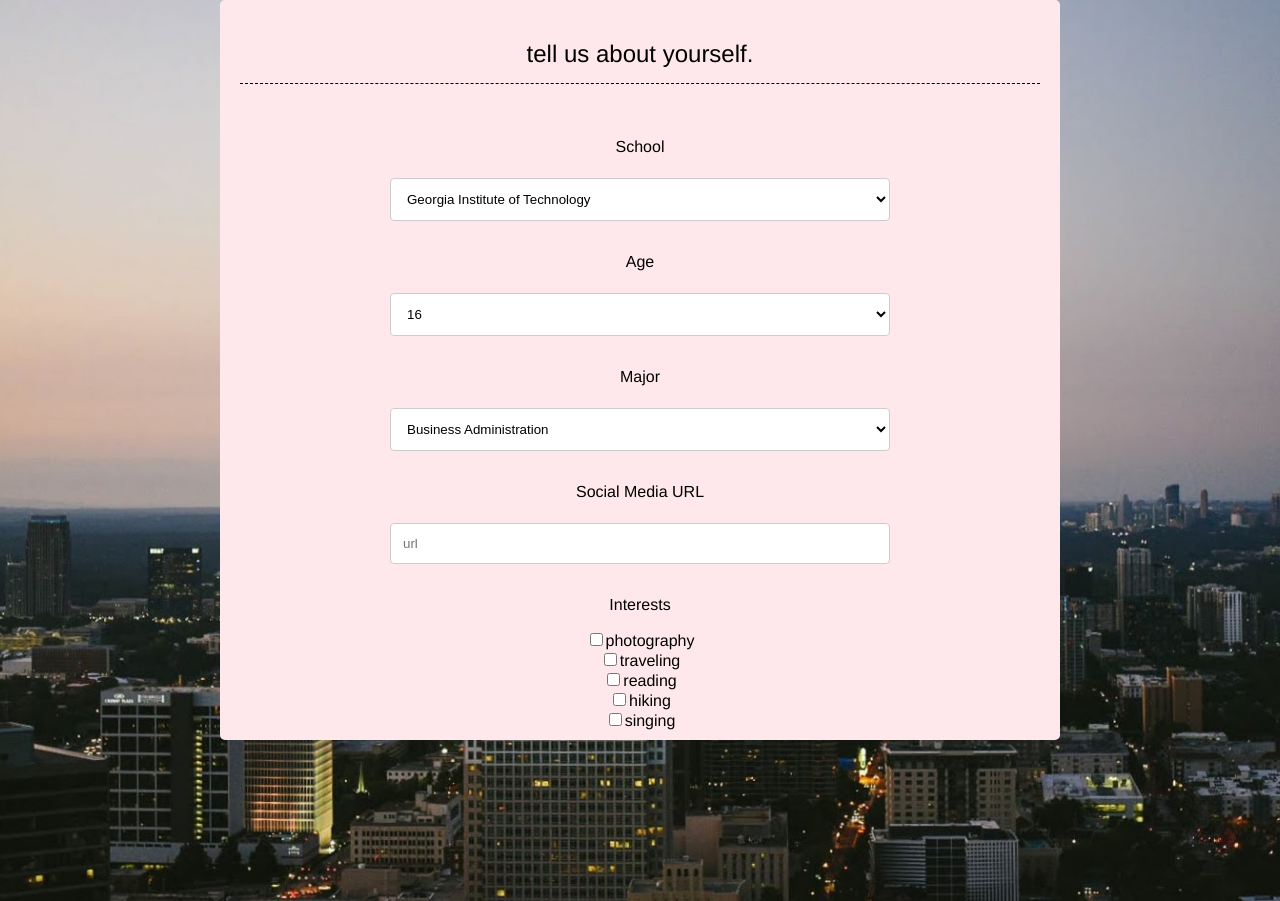
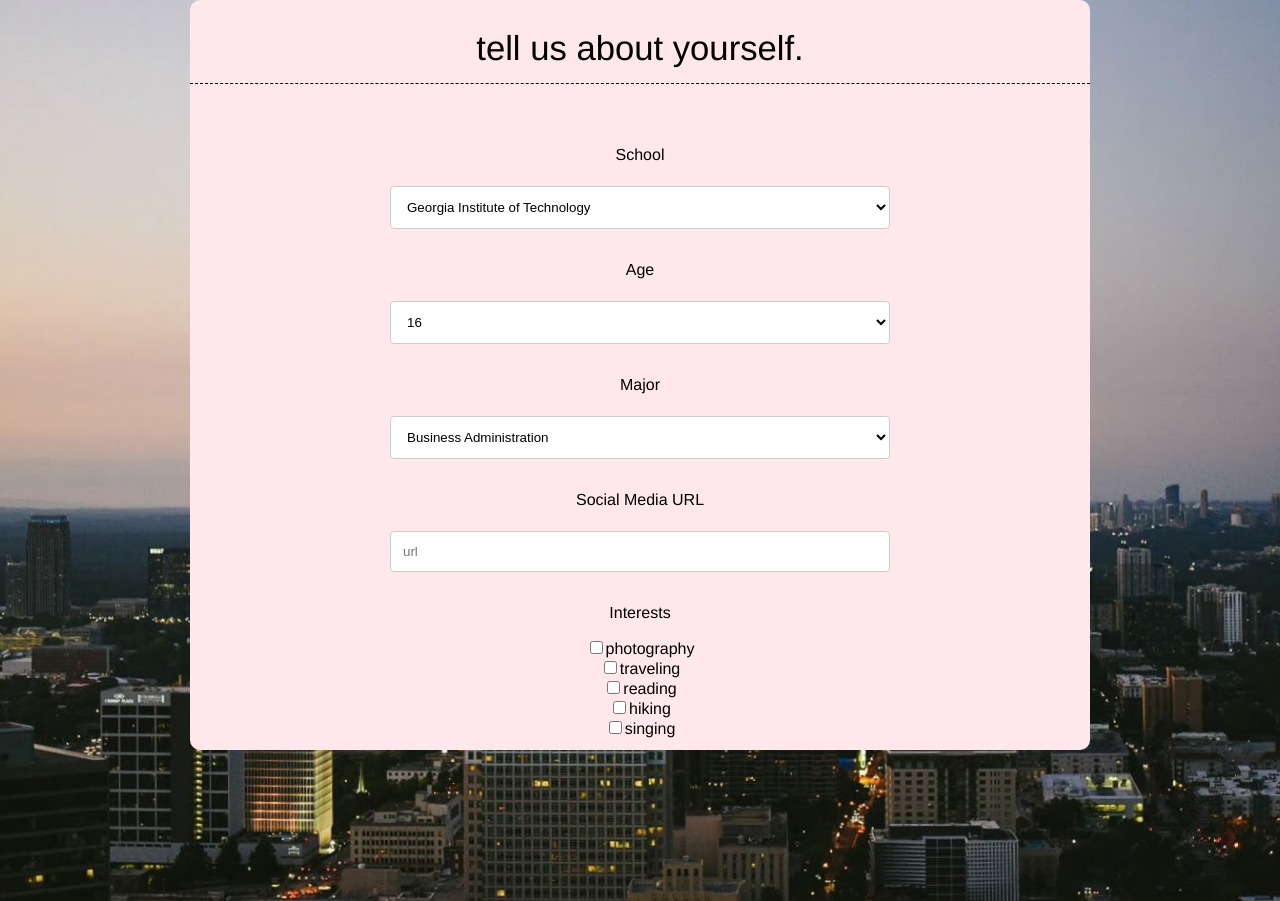
Before and after one commit to vlop11/Connecting-People, a Python web app: template templates/form-and-profile-page.html in a window 1280 px wide. Shown: the part 88-989 px from the top of the page. Run offline with Jinja, Linux system fonts and the light colour scheme; the template is opened without the code that fills it, so the values that code supplies are empty.

Commit message:
styling stuff
made the login and form page look neater

```diff
--- a/styles/form-and-profile.css
+++ b/styles/form-and-profile.css
@@ -26,6 +26,7 @@
   padding-bottom: 15px;
   border-bottom-style: dashed;
   border-width: thin;
+  font-size: 26pt;
 }
 
 h3 {
@@ -44,13 +45,12 @@ select {
   cursor: pointer;
 }
 .container {
-    border-radius: 5px;
+    border-radius: 10px;
     background-color: #ffe8eb;
-    padding: 20px;
     /* display: flex;
-    justify-content: center; */
-    width: 800px;
-    height: 700px;
+    vertical-align: middle; */
+    width: 900px;
+    height: 750px;
     margin: auto;
     overflow-y: scroll;
     text-align: center;
@@ -69,6 +69,11 @@ input[type=submit] {
 input[type=submit]:hover {
     background-color: #99bfb3;
 }
+
+.options {
+  font-size: 10pt;
+}
+
 input[type=text], select, textarea {
     width: 500px;; /* Full width */
     padding: 12px; /* Some padding */
--- a/styles/start.css
+++ b/styles/start.css
@@ -30,14 +30,14 @@
   justify-content: center;
 } */
 
-.navbutton {
+/* .navbutton {
   padding-top: 15px;
   font-size: 14pt;
   color: black;
   font-family: helvetica;
   font-weight: lighter;
   padding: 14px 17px;
-}
+} */
 
 #outer-box {
   max-width: 400px;
@@ -47,7 +47,7 @@
   margin: auto;
   display: flex;
   align-items: center;
-  background-color: #ffffff52;
+  background-color: #ffffff85;
   justify-content: space-between;
 }
 
--- a/templates/form-and-profile-page.html
+++ b/templates/form-and-profile-page.html
@@ -18,7 +18,7 @@
       <h2 id="forms_header"> tell us about yourself.</h2><br>
       <form method="post">
         <h3 id="school-title">School</h3>
-        <select name="schools">
+        <select class="options" name="schools">
           <option value="Georgia Institute of Technology">Georgia Institute of Technology</option>
           <option value="Georgia State University">Georgia State University</option>
           <option value="Emory University">Emory University</option>
@@ -27,7 +27,7 @@
         </select>
 
         <h3 id="age-title">Age</h3>
-        <select name="ages">
+        <select class="options" name="ages">
           <option value="16">16</option>
           <option value="17">17</option>
           <option value="18">18</option>
@@ -42,7 +42,7 @@
         </select>
 
         <h3 id="major-title">Major</h3>
-        <select name="majors">
+        <select class="options" name="majors">
           <option value="Business">Business Administration</option>
           <option value="Psychology">Psychology</option>
           <option value="Nursing">Nursing</option>
@@ -57,7 +57,7 @@
           <option value="Engineering">Engineering</option>
         </select>
         <h3 id="social_media_title">Social Media URL</h3>
-        <input name="social_media" type="text" placeholder="url"><br>
+        <input style="font-size: 10pt;" name="social_media" type="text" placeholder="url"><br>
 
           <!-- Use a check-box type for grabbing the interests -->
         <h3 id="interest_title">Interests</h3>
```
Also changed, not shown: styles/login.css (+16 -5 lines).
